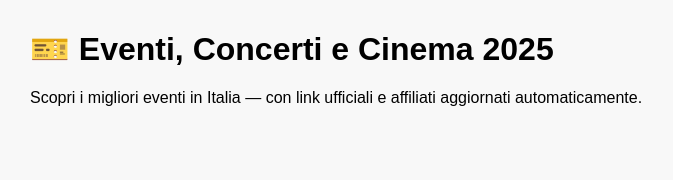
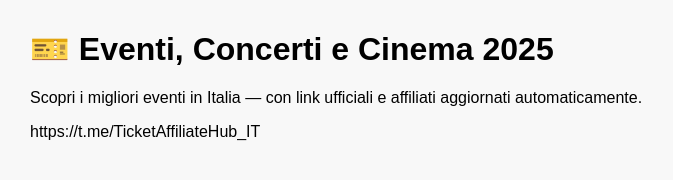
Before and after one commit to Andrea-13246/ticket-affiliate, a plain HTML site: page index.html in a window 1280 px wide. Shown: the whole page, without its empty margins (0-673 px from the left). Drawn offline with Linux system fonts and the light colour scheme; no server answers.

Commit message:
Update index.html

```diff
--- a/index.html
+++ b/index.html
@@ -42,3 +42,4 @@
 </script>
 </body>
 </html>
+https://t.me/TicketAffiliateHub_IT
```
